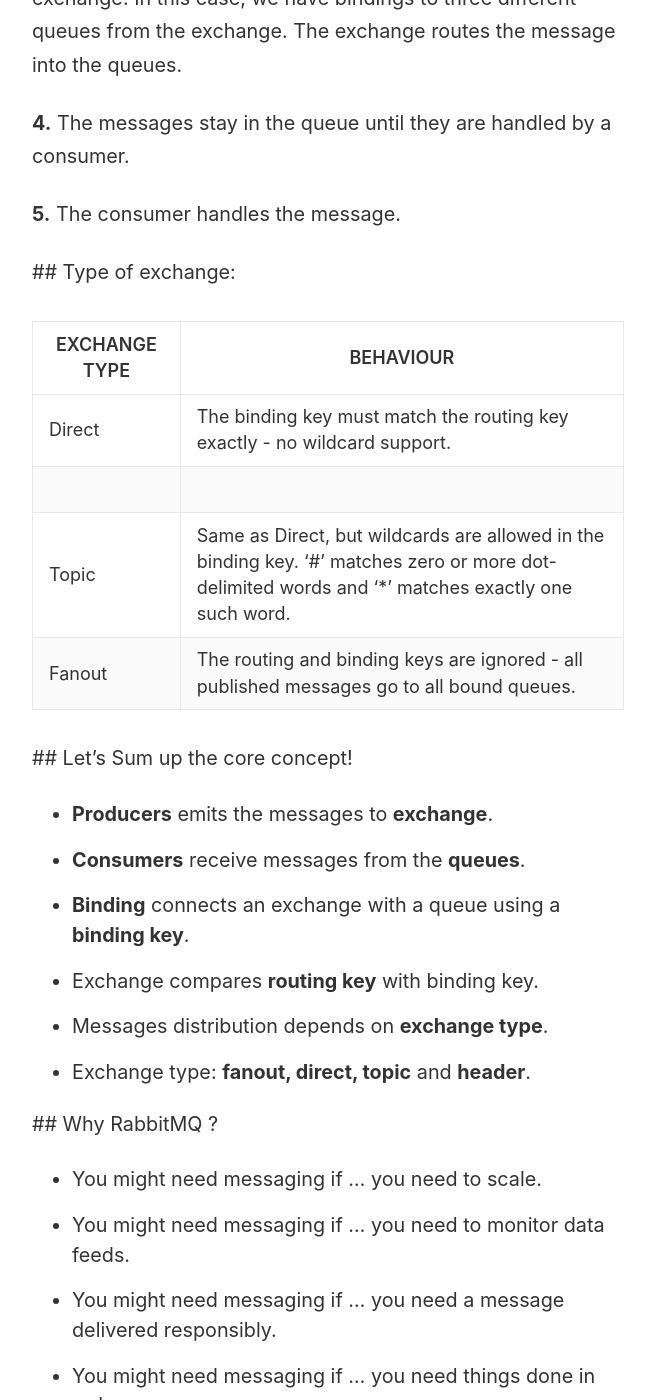
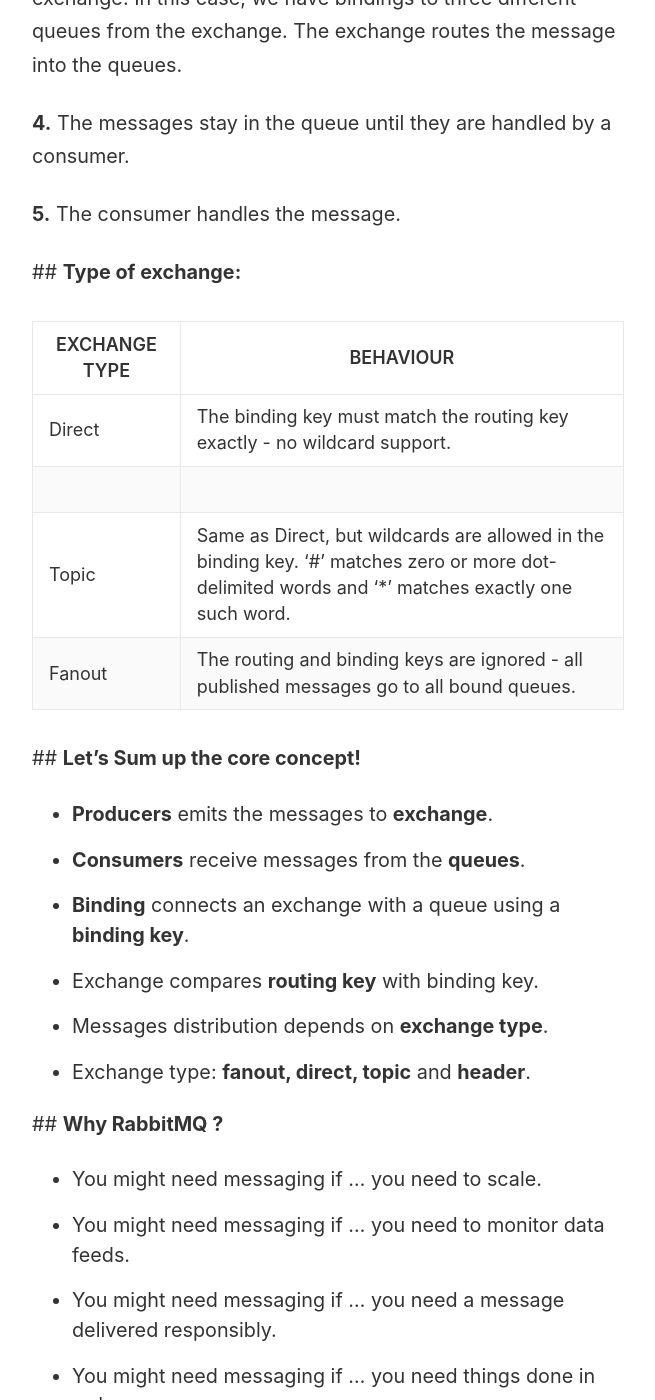
Before and after one commit to haithamq/haithamq.github.io, a Jekyll site: the page built from blog/_posts/2018-05-15-RabbitMQ-At-your-Service.md, in a window 1280 px wide and 1400 px high, scrolled down 2130 px. Shown: the whole window, without its empty margins (312-967 px from the left). Built offline with Jekyll 4.4.1, drawn with Linux system fonts in a browser that asks for light colours; comment, search, counter and statistics services are not loaded.

```diff
--- a/blog/_posts/2018-05-15-RabbitMQ-At-your-Service.md
+++ b/blog/_posts/2018-05-15-RabbitMQ-At-your-Service.md
@@ -11,7 +11,7 @@ Let’s Have a look at how RabbitMQ works and what kind of components it contain
 
 
 
-## Here’s how it works:
+## **Here’s how it works:**
 
 **Producers** send/publish the messages to the broker -> **Consumers** receive the messages from the broker. RabbitMQ acts a communication middleware between both **producers** and **consumers** even if they run on different machines.
 
@@ -56,7 +56,7 @@ Sending messages to multiple queues exchange is connected to the queues by the b
 
 
 
-  ## Type of exchange:
+  ## **Type of exchange:**
 
   | EXCHANGE TYPE | BEHAVIOUR |
   | --- | --- |
@@ -66,7 +66,7 @@ Sending messages to multiple queues exchange is connected to the queues by the b
   | Fanout | The routing and binding keys are ignored - all published messages go to all bound queues. |
 
 
- ## Let’s Sum up the core concept!
+ ## **Let’s Sum up the core concept!**
 
  * **Producers** emits the messages to **exchange**.
  * **Consumers** receive messages from the **queues**.
@@ -76,7 +76,7 @@ Sending messages to multiple queues exchange is connected to the queues by the b
  * Exchange type: **fanout, direct, topic** and **header**.
 
 
- ## Why RabbitMQ ?
+ ## **Why RabbitMQ ?**
 
 * You might need messaging if … you need to scale.
 * You might need messaging if … you need to monitor data feeds.
```
